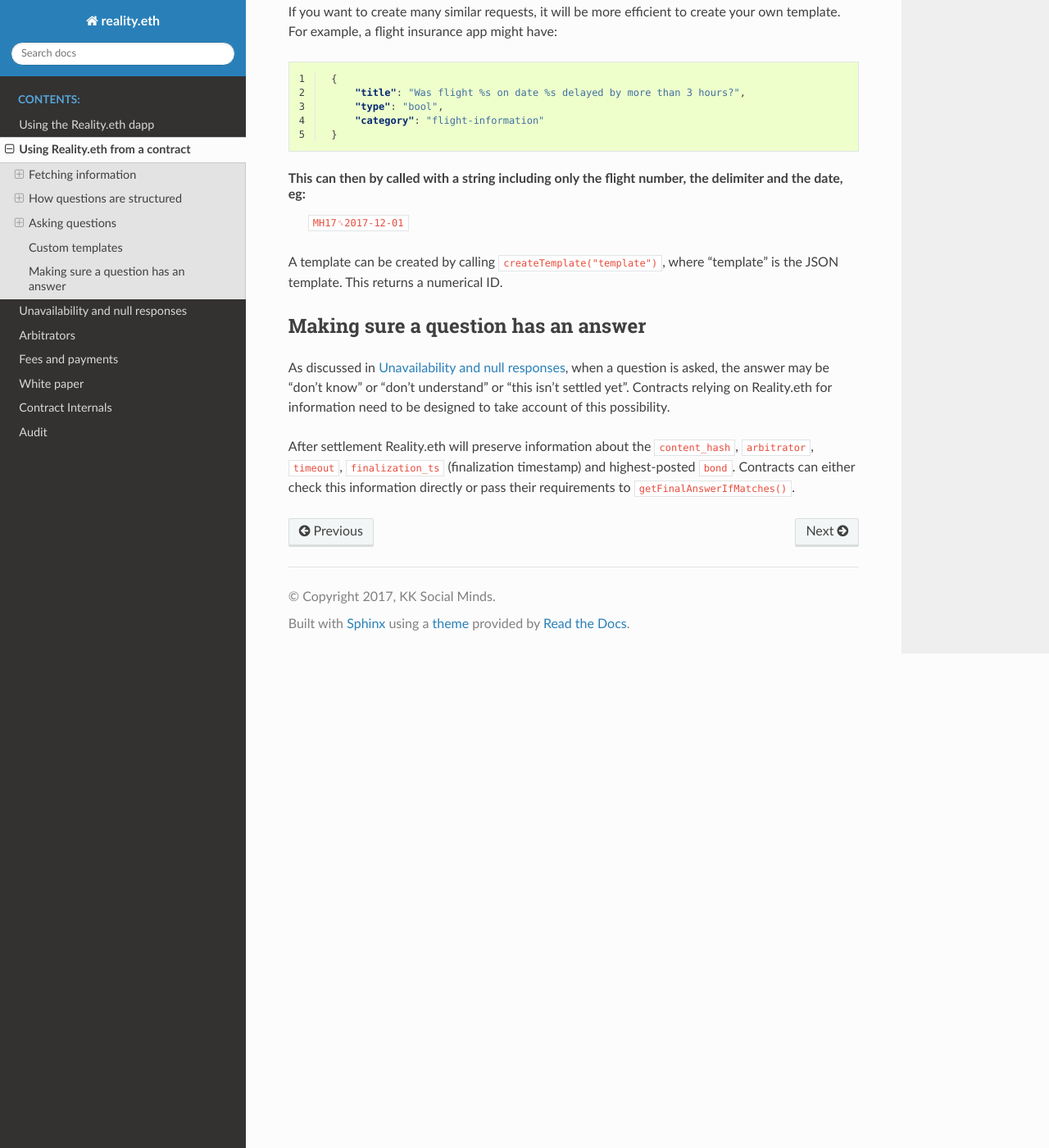
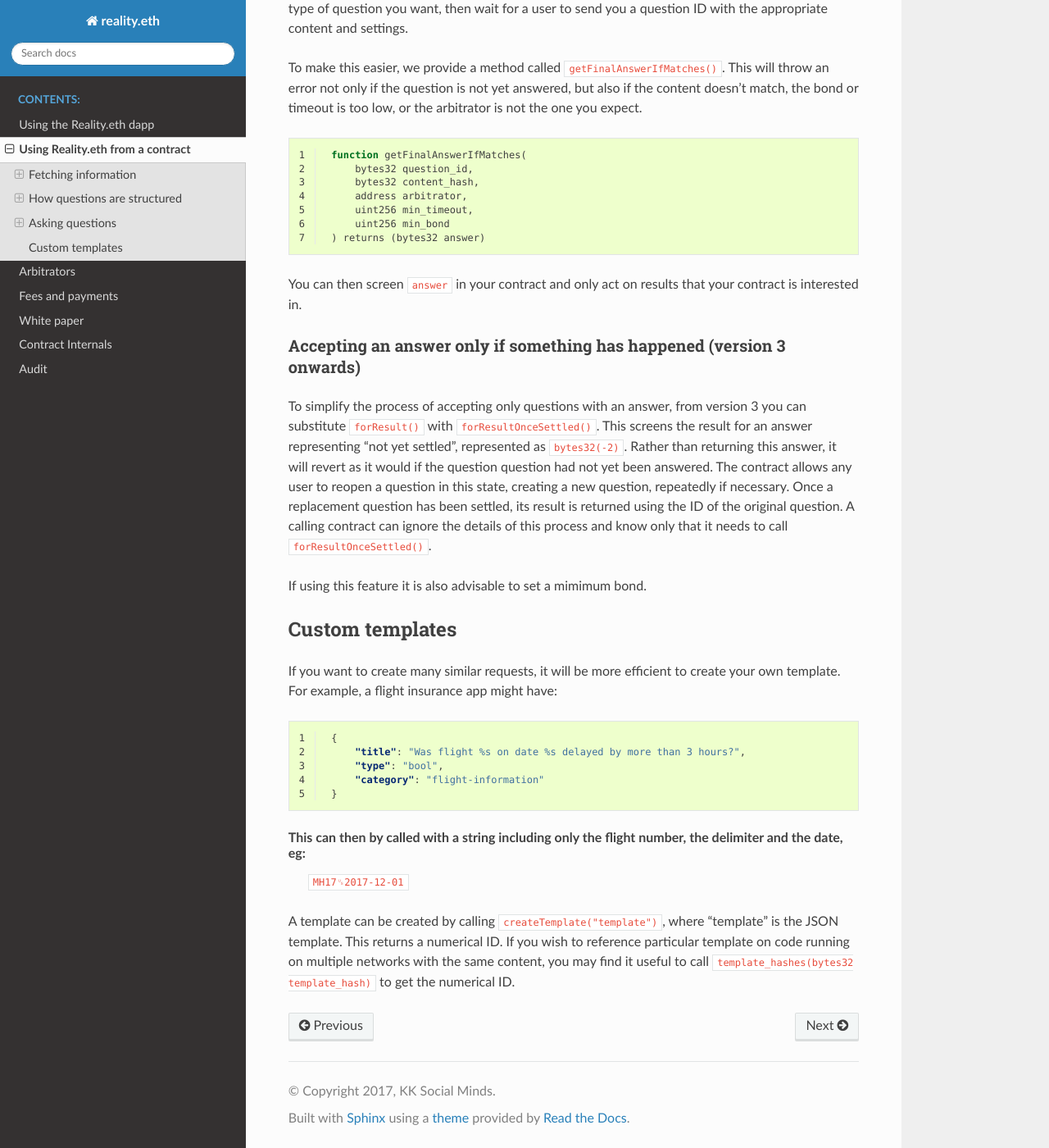
Before and after one commit to RealityETH/reality-eth-monorepo, a Sphinx documentation site: the page built from packages/docs/contracts.rst, in a window 1280 px wide and 1400 px high, scrolled down 5167 px. Shown: the whole window at 82% size. Built offline with Sphinx 7.4.7 and the Read the Docs theme 2.0.0, drawn with Linux system fonts in a browser that asks for light colours; pages that are not in the unit, such as notebooks, are missing from menus; some of the changed text lies outside the part shown.

Commit message:
Update docs to reflect changes in arbitration and understanding of invalid/unsettled. Also adds details of new features in version 3.

```diff
--- a/packages/docs/availability.rst
+++ /dev/null
@@ -1,12 +0,0 @@
-Unavailability and null responses
-=================================
-
-The issue of at what point a question is decided, and in what ways it may be reported as undecided, is quite complex. Some uses require reporters to provide the best information available to them at the time, while others are not interested in an answer until it is reasonably clear. Many contracts will only be interested in a positive answer, eg an insurance contract might be interested in finding out when your house has burned down, but have no interest in the infinite number of occasions on which it did not burn down.
-
-The handling of null, undecided or unclear answers is considered outside the scope of the system and left to the terms of each individual question and/or the system used by its template. The terms of the question may designate a particular value or range of values to mean things like "undecided" or "uncertain". They may also specify the level of certainty and/or finality that should be applied when evaluating the result at any given time.
-
-Where the question does not specify the necessary terms, an arbitrator may choose to publish their own policy specifying how they will treat these issues if asked to decide on them.
-
-There is no way to pause a question once it has been asked, so if the answer to a question at any given time is "null" or "undecided" or "too early to sensibly ask", these values may be be settled on as the final result. A contract that needs a result that may not be decided at any given time should either control the date when the question is asked, or be coded to expect *a* question with the desired content and a decisive result, rather than a particular question.
-
-See :doc:`contracts` for discussion of how contracts should handle this.
--- a/packages/docs/contracts.rst
+++ b/packages/docs/contracts.rst
@@ -23,7 +23,7 @@
    bytes32 response = resultFor(bytes32 question_id);
 
 
-This will return ``bytes32`` data, or throw an error (``revert``) if the question does not exist or has not been finalized. You often want to cast the resulting ``bytes32`` to a ``uint256`` when you process it. By convention all supported types use ``0xff...ff`` to mean "invalid". This will depend on the Question Type (see below).
+This will return ``bytes32`` data, or throw an error (``revert``) if the question does not exist or has not been finalized. You often want to cast the resulting ``bytes32`` to a ``uint256`` when you process it. By convention all supported types use ``0xff...ff`` (aka ``bytes32(-1)``) to mean "invalid".
 
 
 Interpreting the result of a question
@@ -149,8 +149,25 @@
 
 See :ref:`templates` for the ``template_id``, and how the ``question`` parameter is structured.
 
+If you are using a version of the contract that uses an ERC20 token, the same call will work but you cannot use it to supply funds. If you need to supply funds, either for an initial bond or because the arbitrator requires a per-question fee, you should instead call the ERC20 version, ``askQuestionERC20()``. This has an additional parameter for the number of tokens you wish to supply. This will attempt to debit the tokens from the token contract, or ``revert`` if they have not been approved.
 
-The ``arbitrator`` is the address of the contract that will be able to arbitrate. See :doc:`arbitrators` for more information.
+.. code-block:: javascript
+   :linenos:
+
+   function askQuestionERC20(
+      uint256 template_id,
+      string question,
+      address arbitrator,
+      uint32 timeout,
+      uint32 opening_ts,
+      uint256 nonce,
+      uint256 tokens,
+   )
+   returns (bytes32 question_id);
+
+
+
+The ``arbitrator`` is the address of the contract that will be able to arbitrate. See :doc:`arbitrators` for more information. From version 3, this parameter may be left empty. For prior versions, if you wish to make arbitration impossible, you can instead supply the address of the `reality.eth` contract itself.
 
 The ``timeout`` is the time in seconds the question will have after adding an answer before it is automatically finalized. It would typically be around ``1 days``. The contract sanity-checks set the maximum possible value at ``365 days``.
 
@@ -158,17 +175,21 @@
 
 The ``nonce`` is a user-supplied number that can be used to disambiguated deliberate repeated uses of the same question. You can use ``0`` if you never intend to ask the same question with the same settings twice.
 
-Any ETH provided with the ``askQuestion`` call will be used as a question reward, minus any fee the specified arbitrator requires when a new question is asked.
+Any ETH or tokens provided with the ``askQuestion`` or ``askQuestionERC20`` call will be used as a question reward, minus any fee the specified arbitrator requires when a new question is asked.
 
 
-The ``askQuestion`` call returns a ``bytes32`` ID. This ID is made by hashing the parameters, plus ``msg.sender``.
+The ``askQuestion`` call returns a ``bytes32`` ID. This ID is made by hashing the parameters, plus ``msg.sender``. Note that the format will change in version 3.
 
 .. note:: The Etherscan "write contract" feature has been known to mangle the delimiter character.
 
+As of version 3, you can also specify a mimimum bond below which the initial answer will not be accepted. For this, use the ``askQuestionWithMinBond()`` or ``askQuestionWithMinBondERC20()`` method.
 
 
-Accepting an answer only if something has happened
-^^^^^^^^^^^^^^^^^^^^^^^^^^^^^^^^^^^^^^^^^^^^^^^^^^
+
+
+
+Accepting an answer only if something has happened (pre version 3)
+^^^^^^^^^^^^^^^^^^^^^^^^^^^^^^^^^^^^^^^^^^^^^^^^^^^^^^^^^^^^^^^^^^
 
 Once a question has been created and the opening date (if set) reached, it can be answered immediately.
 
@@ -193,6 +214,15 @@
 
 You can then screen ``answer`` in your contract and only act on results that your contract is interested in.
 
+
+Accepting an answer only if something has happened (version 3 onwards)
+^^^^^^^^^^^^^^^^^^^^^^^^^^^^^^^^^^^^^^^^^^^^^^^^^^^^^^^^^^^^^^^^^^^^^^
+
+To simplify the process of accepting only questions with an answer, from version 3 you can substitute ``forResult()`` with ``forResultOnceSettled()``. This screens the result for an answer representing "not yet settled", represented as ``bytes32(-2)``. Rather than returning this answer, it will revert as it would if the question question had not yet been answered. The contract allows any user to reopen a question in this state, creating a new question, repeatedly if necessary. Once a replacement question has been settled, its result is returned using the ID of the original question. A calling contract can ignore the details of this process and know only that it needs to call ``forResultOnceSettled()``.
+
+If using this feature it is also advisable to set a mimimum bond.
+
+
 .. _creating-templates:
 
 Custom templates
@@ -213,12 +243,4 @@
 This can then by called with a string including only the flight number, the delimiter and the date, eg:
     ``MH17␟2017-12-01``
 
-A template can be created by calling ``createTemplate("template")``, where "template" is the JSON template. This returns a numerical ID.
-
-
-Making sure a question has an answer
-------------------------------------
-
-As discussed in :doc:`availability`, when a question is asked, the answer may be "don't know" or "don't understand" or "this isn't settled yet". Contracts relying on Reality.eth for information need to be designed to take account of this possibility.
-
-After settlement Reality.eth will preserve information about the ``content_hash``, ``arbitrator``, ``timeout``, ``finalization_ts`` (finalization timestamp) and highest-posted ``bond``. Contracts can either check this information directly or pass their requirements to ``getFinalAnswerIfMatches()``.
+A template can be created by calling ``createTemplate("template")``, where "template" is the JSON template. This returns a numerical ID. If you wish to reference particular template on code running on multiple networks with the same content, you may find it useful to call ``template_hashes(bytes32 template_hash)`` to get the numerical ID.
--- a/packages/docs/dapp.rst
+++ b/packages/docs/dapp.rst
@@ -4,13 +4,14 @@
 Requirements
 ------------
 
-You will need the Metamask_ Chrome extension.
+You will need the Metamask_ extension for Chrome or Firefox or a a browser with equivalent functionality like Brave_.
 
-To post or answer questions you will need ETH.
+To post or answer questions you will need ETH or the equivalent on the network you are on.
 
 If you prefer to try the app without using real money, you can switch Metamask to the Rinkeby or Kovan Testnet. You can get testnet coins at the `Rinkeby Faucet`_ and the `Kovan Faucet`_.
 
 .. _Metamask: http://metamask.io/
+.. _Brave: https://brave.com/
 .. _`Rinkeby Faucet`: https://faucet.rinkeby.io/
 .. _`Kovan Faucet`: https://faucet.kovan.network/
 
--- a/packages/docs/fees.rst
+++ b/packages/docs/fees.rst
@@ -83,4 +83,4 @@
 Claim fee
 ---------------
 
-In XDAI, which has very low transaction fees, when you claim a bond other than the final bond, 2.5% is burned (left in contract balance).
+As of version 2.1, when you claim a bond other than the final bond, 2.5% is burned (left in contract balance).
--- a/packages/docs/index.rst
+++ b/packages/docs/index.rst
@@ -17,8 +17,6 @@
 
    dapp
    contracts
-   encoding
-   availability
    arbitrators
    fees
    whitepaper
```
Also changed, not shown: packages/docs/arbitrators.rst (+7 -15 lines), packages/docs/consortium.rst (deleted, +0 -324 lines), packages/docs/contract_explanation.rst (+6 -2 lines).
